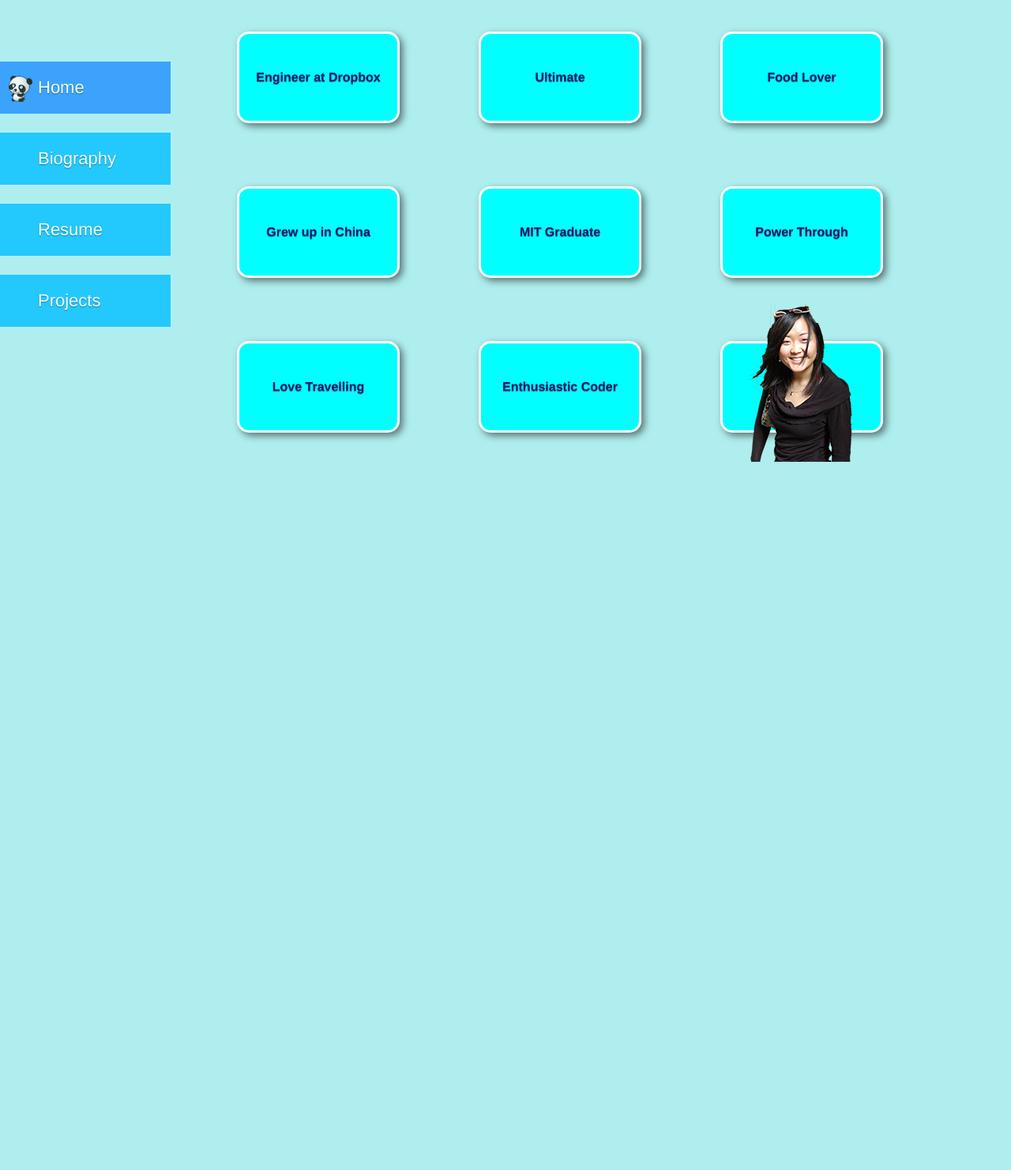
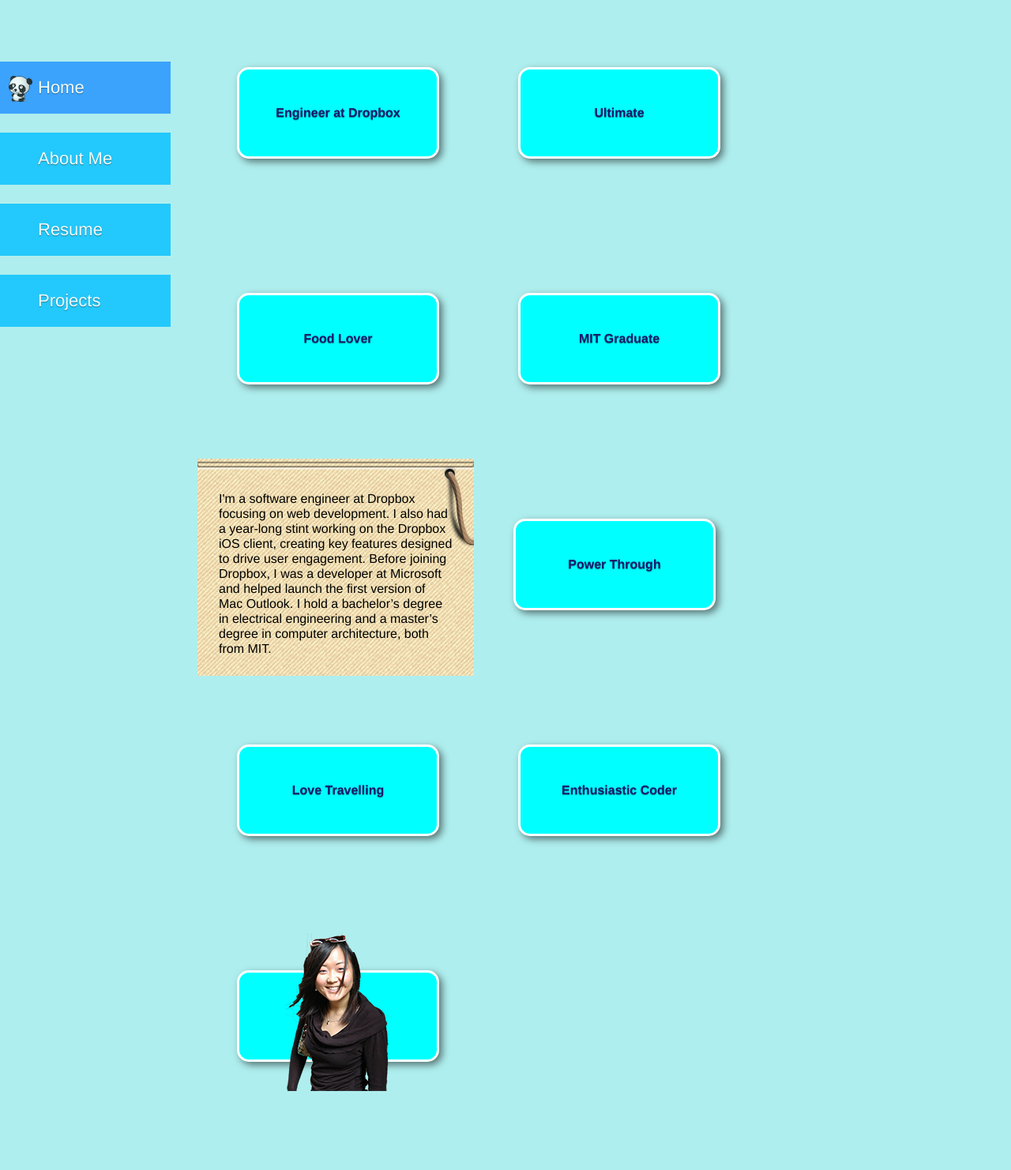
Before and after one commit to tinawen/website, a Flask app: page / in a window 1280 px wide. Shown: the whole page at 79% size. Before the commit the page ends 585 px from the top, so only its background shows below. Run offline with Flask 2, Linux system fonts and the light colour scheme.

Commit message:
more styling changes

```diff
--- a/static/css/view.css
+++ b/static/css/view.css
@@ -20,12 +20,12 @@ body {
       text-shadow: 0 1px 1px rgba(0, 0, 0, 0.5); }
     body #page_content #home {
       margin-left: 250px; }
-      body #page_content #home a.bubble {
+      body #page_content #home #bubbles a.bubble {
         background: #0ff;
         color: #191970;
-        margin: 40px 50px;
+        margin: 85px 50px;
         float: left;
-        width: 200px;
+        width: 250px;
         height: 110px;
         -webkit-border-radius: 15px;
         -moz-border-radius: 15px;
@@ -42,14 +42,24 @@ body {
         transition: all 0.2s ease-in-out 0;
         -webkit-transition: all 0.2s ease-in-out 0;
         -moz-transition: all 0.2s ease-in-out 0; }
-        body #page_content #home a.bubble:hover {
+        body #page_content #home #bubbles a.bubble:hover {
           -webkit-transform: scale(1.5);
           -moz-transform: scale(1.5);
           -o-transform: scale(1.5);
           transform: scale(1.5); }
-        body #page_content #home a.bubble img {
+        body #page_content #home #bubbles a.bubble img {
           position: relative;
           top: -50px; }
+      body #page_content #home #short-bio {
+        float: left;
+        width: 350px;
+        height: 284px;
+        background-image: url("/static/img/bio_background.png");
+        background-repeat: no-repeat;
+        background-position: center top; }
+        body #page_content #home #short-bio p {
+          margin: 50px 27px 0 27px;
+          line-height: 19px; }
     body #page_content #project, body #page_content #bio, body #page_content #menu, body #page_content #connect4, body #page_content #file-browser, body #page_content #chrome-extension {
       margin: 60px 70px 100px 250px;
       color: #191970;
--- a/static/css/view.scss
+++ b/static/css/view.scss
@@ -82,12 +82,13 @@ body {
 
         #home {
             margin-left: 250px;
+            #bubbles {
                 a.bubble {
                     background: #0ff;
                     color: #191970;
-                margin: 40px 50px;
+                    margin: 85px 50px;
                     float: left;
-                width: 200px;
+                    width: 250px;
                     height: 110px;
                     @include border-radius(15px);
                     border: 3px solid #fff;
@@ -105,6 +106,19 @@ body {
                     img {
                         position: relative;
                         top: -50px;
+                    }
+                }
+            }
+            #short-bio {
+                float: left;
+                width: 350px;
+                height: 284px;
+                background-image: url('/static/img/bio_background.png');
+                background-repeat: no-repeat;
+                background-position: center top;
+                p {
+                    margin: 50px 27px 0 27px;
+                    line-height: 19px;
                 }
             }
         }
@@ -159,11 +173,21 @@ body {
         }
 
         #project {
+            text-align: center;
+            background-image: url('/static/img/hacksaw.png');
+            background-repeat: no-repeat;
+            background-position: center top;
             .project-title {
+                text-align: left;
                 margin-top: 20px;
             }
             .project-desc {
+                text-align: left;
                 margin-top: 10px;
+            }
+            img {
+                width: 150px;
+                margin: 0;
             }
         }
         #connect4 {
@@ -366,6 +390,7 @@ body {
     }
     #resume-page-wrapper {
         margin: 0;
+        height: 1450px;
     }
     #resume-background {
         margin: 0 50px;
@@ -375,4 +400,7 @@ body {
     #print-resume {
         display: none;
     }
+    a {
+        color: #000;
     }
+}
--- a/templates/base.jinja2
+++ b/templates/base.jinja2
@@ -19,7 +19,7 @@
   {% endblock page_content %}
   <div id="navbar">
     <ul id="nav">
-      {% for id, caption in [('home', 'Home'), ('bio', 'Biography'), ('resume', 'Resume'), ('projects', 'Projects')] %}
+      {% for id, caption in [('home', 'Home'), ('bio', 'About Me'), ('resume', 'Resume'), ('projects', 'Projects')] %}
         <li {% if id == active_page %} class="active"{% endif %}><a href="{{ url_for(id) }}">{{caption}}</a>{% if id == active_page %}<img src="/static/img/icon.png" />{% endif %}</li>
       {% endfor %}
     </ul>
--- a/templates/home.jinja2
+++ b/templates/home.jinja2
@@ -1,14 +1,20 @@
 {% extends "base.jinja2" %}
 {% block page_content %}
   <div id="home">
+    <div id="bubbles">
       <a class="bubble" href="https://www.dropbox.com/about">Engineer at Dropbox</a>
       <a class="bubble" href="#">Ultimate</a>
       <a class="bubble" href="#">Food Lover</a>
-    <a class="bubble" href="#">Grew up in China</a>
       <a class="bubble" href="http://swe.mit.edu/members/profile15.php">MIT Graduate</a>
+
+    <div id="short-bio">
+      <p>I'm a software engineer at Dropbox focusing on web development. I also had a year-long stint working on the Dropbox iOS client, creating key features designed to drive user engagement. Before joining Dropbox, I was a developer at Microsoft and helped launch the first version of Mac Outlook. I hold a bachelor’s degree in electrical engineering and a master’s degree in computer architecture, both from MIT.</p>
+    </div>
+
       <a class="bubble" href="https://lap.io/event/2013-pycon-5k-charity-fun-run/results">Power Through</a>
       <a class="bubble" href="#">Love Travelling</a>
       <a class="bubble" href="/projects">Enthusiastic Coder</a>
       <a class="bubble" href="/bio"><img src="/static/img/profile_tina.png" /></a>
     </div>
+  </div>
 {% endblock page_content %}
```
Also changed, not shown: other parts of static/css/view.css (+20 -6 lines), templates/projects.jinja2 (+4 -3 lines), static/img/bio_background.png (added), static/img/hacksaw.png (added), static/img/project.png (added). Lines whose indentation alone changed are shown as unchanged.
